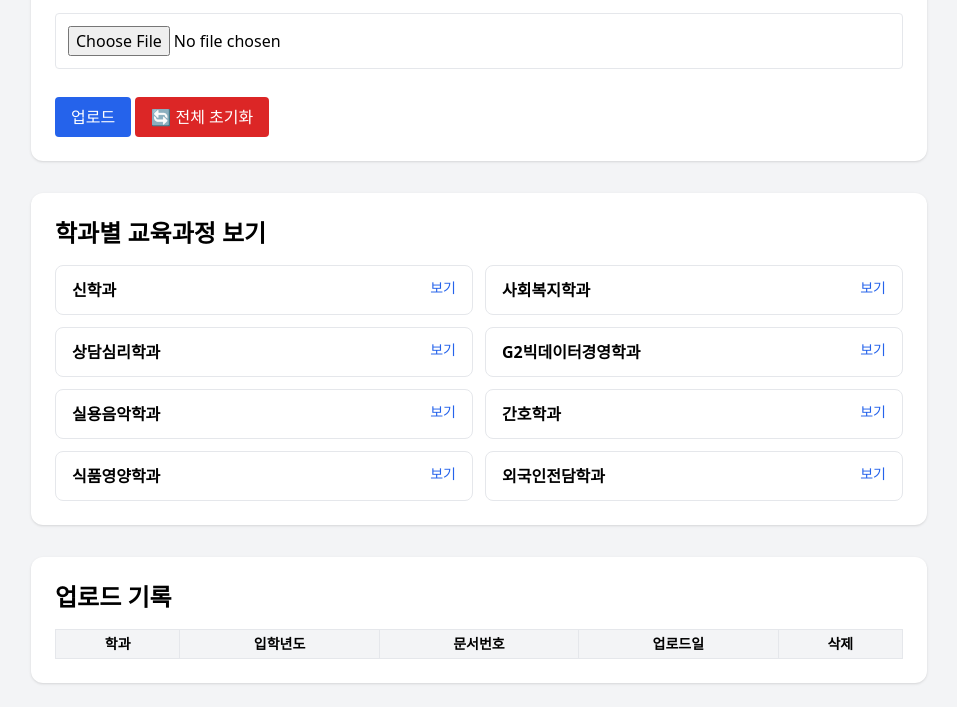
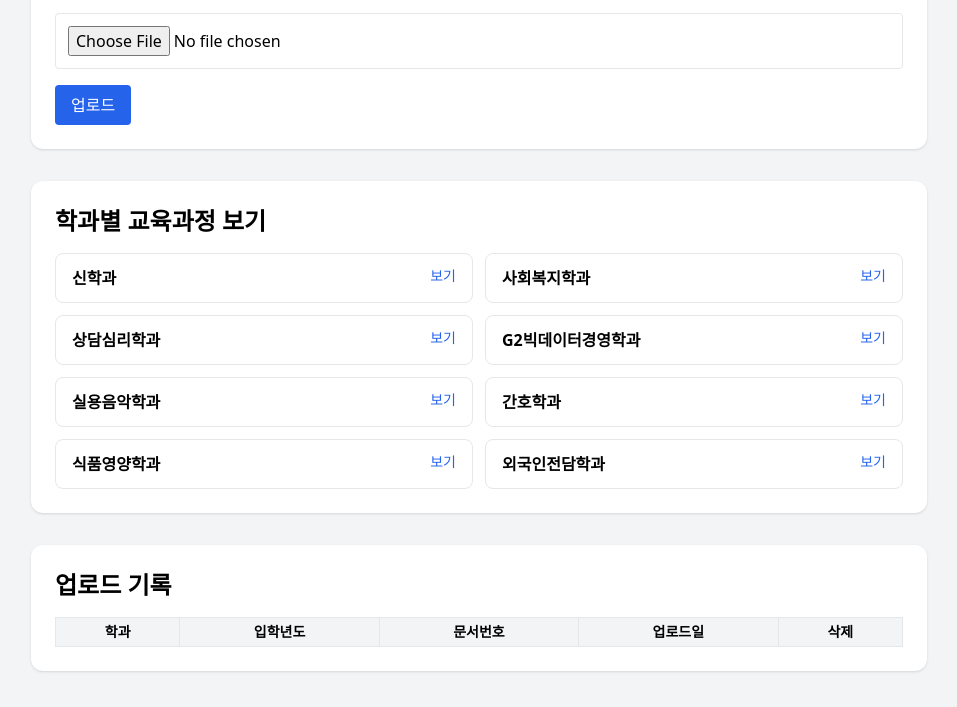
Before and after one commit to GSUKYOMU/curriculum-system, a plain HTML site: page index.html in a window 1280 px wide. Shown: the part 151-858 px from the top of the page, without its empty margins (161-1118 px from the left). Drawn offline with nearby package versions, Linux system fonts and the light colour scheme.

Commit message:
Update index.html

```diff
--- a/index.html
+++ b/index.html
@@ -33,12 +33,6 @@
     <button onclick="handleUpload()"
             class="bg-blue-600 text-white px-4 py-2 rounded hover:bg-blue-700">
       업로드
-    </button>
-
-    <!-- 전체 초기화 버튼 -->
-    <button onclick="resetStorage()"
-            class="bg-red-600 text-white px-4 py-2 rounded hover:bg-red-700 mt-3">
-      🔄 전체 초기화
     </button>
   </div>
 
@@ -137,7 +131,6 @@ function handleUpload(){
       meetingDate: (rows[5][1] || "").toString().trim()
     };
 
-    // 숫자 → 문자열 자동 변환
     meta.year = String(meta.year).trim();
 
     if(!meta.dept || !meta.year || !meta.docNum){
@@ -192,7 +185,6 @@ function handleUpload(){
       uploadDate: new Date().toISOString()
     };
 
-    // 동일 문서번호 삭제 후 덮어쓰기
     all = all.filter(d => !(d.dept === meta.dept && d.docNum === meta.docNum));
     all.push(entry);
 
@@ -218,7 +210,6 @@ function compare(prev, next){
   prev.forEach(i => { if(i["교과목명"]) prevMap[i["교과목명"]] = i; });
   next.forEach(i => { if(i["교과목명"]) nextMap[i["교과목명"]] = i; });
 
-  // 추가됨
   Object.keys(nextMap).forEach(subj => {
     if(!prevMap[subj]){
       changes.push({ type:"추가됨", subject: subj, after: nextMap[subj] });
@@ -238,7 +229,6 @@ function compare(prev, next){
     }
   });
 
-  // 삭제됨
   Object.keys(prevMap).forEach(subj => {
     if(!nextMap[subj]){
       changes.push({ type:"삭제됨", subject: subj, before: prevMap[subj] });
@@ -312,18 +302,6 @@ function deleteEntry(index){
 }
 
 
-/* ---------------------------
-   전체 초기화
---------------------------- */
-function resetStorage(){
-  if(confirm("정말 전체 데이터를 초기화하시겠습니까?\n(모든 업로드 기록이 삭제됩니다)")){
-    localStorage.removeItem("curriculumData");
-    alert("초기화 완료! 페이지를 새로고침합니다.");
-    location.reload();
-  }
-}
-
-
 /* 초기 실행 */
 renderDeptList();
 renderUploadHistory();
```
